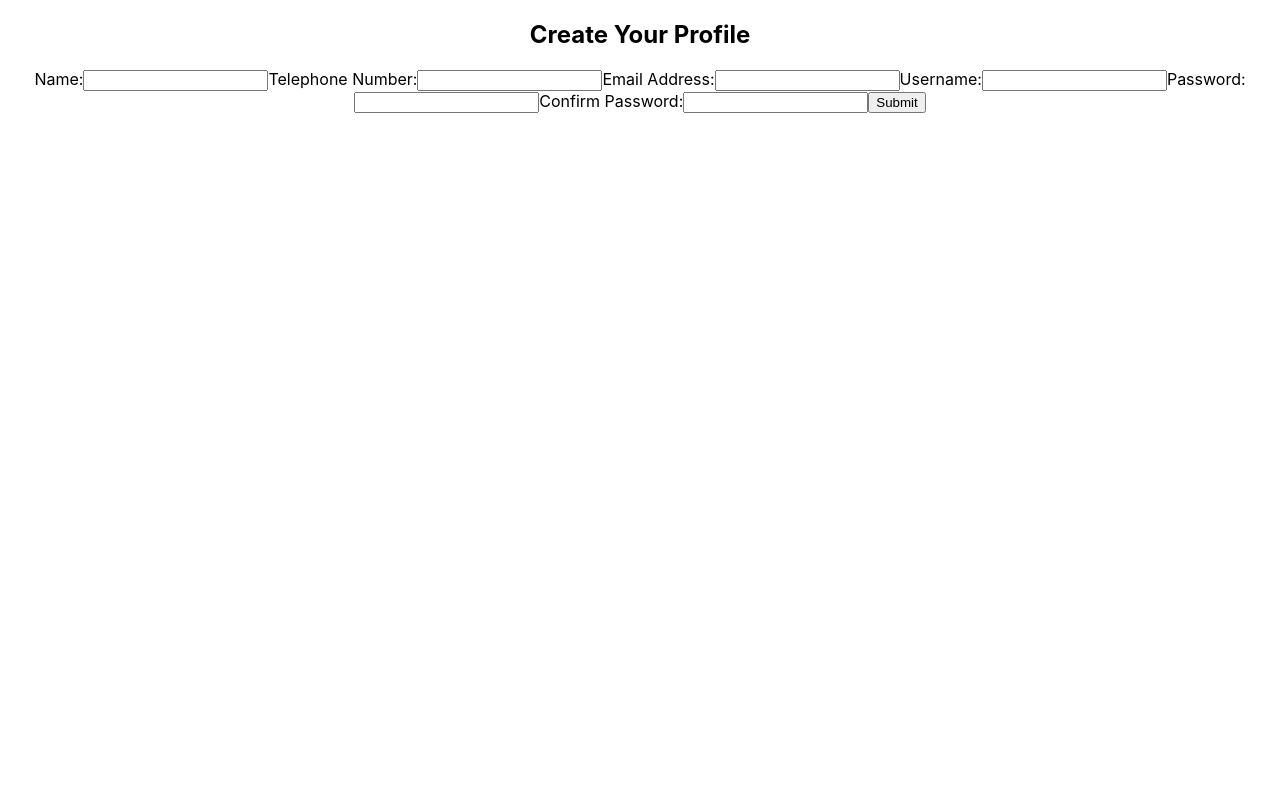
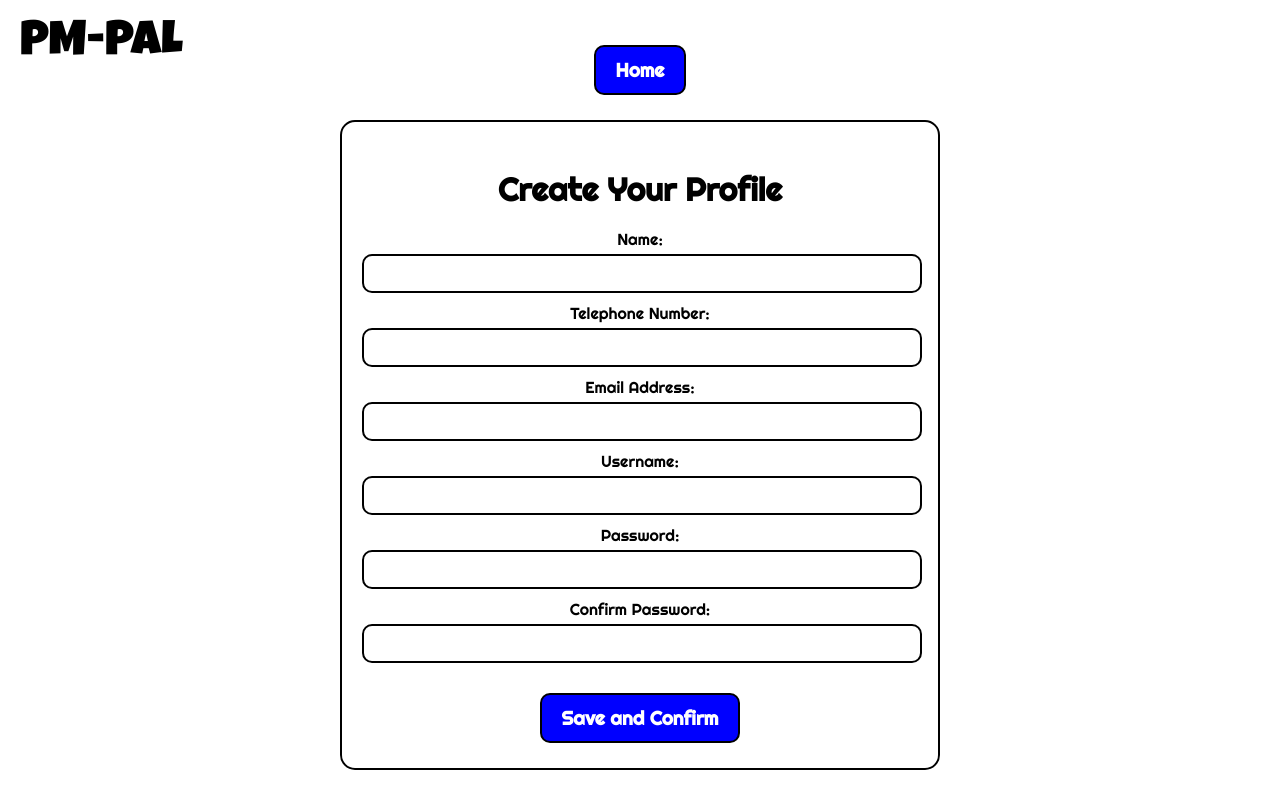
Before and after one commit to GrumpyRobot21/PP5-PM-PAL, a React (Create React App) app in the folder frontend/pmpalr/: page /create-profile in a window 1280 px wide. Built offline with nearby package versions, Linux system fonts and the light colour scheme.

Commit message:
added correct navigate code for profile create page to return to main page when completed

```diff
--- a/frontend/pmpalr/package.json
+++ b/frontend/pmpalr/package.json
@@ -8,6 +8,7 @@
     "@testing-library/user-event": "^13.5.0",
     "react": "^18.2.0",
     "react-dom": "^18.2.0",
+    "react-router-dom": "^6.16.0",
     "react-scripts": "5.0.1",
     "web-vitals": "^2.1.4"
   },
--- a/frontend/pmpalr/src/App.js
+++ b/frontend/pmpalr/src/App.js
@@ -1,5 +1,6 @@
 import React from 'react';
-import { BrowserRouter as Router, Switch, Route } from 'react-router-dom';
+import { BrowserRouter as Router, Routes, Route } from 'react-router-dom';  // Update import
+
 import HomePage from './components/HomePage';
 import CreateProfilePage from './components/CreateProfilePage';
 import './App.css';
@@ -8,10 +9,10 @@ function App() {
   return (
     <Router>
       <div className="App">
-        <Switch>
-          <Route path="/" exact component={HomePage} />
-          <Route path="/create-profile" component={CreateProfilePage} />
-        </Switch>
+        <Routes>  {/* Use Routes component instead of Switch */}
+          <Route path="/" element={<HomePage />} />  {/* Use element prop */}
+          <Route path="/create-profile" element={<CreateProfilePage />} />  {/* Use element prop */}
+        </Routes>
       </div>
     </Router>
   );
--- a/frontend/pmpalr/src/components/CreateProfilePage.css
+++ b/frontend/pmpalr/src/components/CreateProfilePage.css
@@ -3,12 +3,21 @@
   display: flex;
   flex-direction: column;
   align-items: center;
-  justify-content: center;
+  padding: 40px;
+  font-family: 'Righteous', cursive;
+}
+
+.central-content {
+  border: 2px solid black;
+  border-radius: 15px;
   padding: 20px;
+  max-width: 600px;
+  width: 100%;
+  box-sizing: border-box;
+  margin-top: 20px;
 }
 
 .create-profile-page h2 {
-  font-family: 'Righteous', cursive;
   font-size: 2em;
   margin-bottom: 20px;
 }
@@ -23,10 +32,11 @@
   padding: 10px;
   border: 2px solid black;
   border-radius: 10px;
+  margin-bottom: 10px;
 }
 
 .create-profile-page button {
-  margin-top: 20px;
+  margin: 5px;
   padding: 10px 20px;
   border: 2px solid black;
   background-color: blue;
@@ -34,22 +44,55 @@
   cursor: pointer;
   border-radius: 10px;
   font-weight: bold;
+  font-size: 1.2em;
+  font-family: 'Righteous', cursive;
+  text-decoration: none;
+  min-height: 50px;
 }
 
 .create-profile-page button:hover {
   background-color: green;
 }
 
-.create-profile-page label {
-  display: block;
-  margin-bottom: 5px;
+/* Align the "Save and Confirm" button */
+.create-profile-page .save-confirm-button {
+  margin-top: 20px;
 }
 
-.create-profile-page input {
-  width: calc(100% - 20px);
+/* Apply button styling to the Home button */
+.create-profile-page .home-button {
+  margin: 5px;
+  padding: 10px 20px;
+  border: 2px solid black;
+  background-color: blue;
+  color: white;
+  cursor: pointer;
+  border-radius: 10px;
+  font-weight: bold;
+  font-size: 1.2em;
+  font-family: 'Righteous', cursive;
+  text-decoration: none;
+  min-height: 50px;
 }
 
-.create-profile-page button {
-  margin-top: 20px;
-  align-self: flex-end;
+.create-profile-page .home-button a {
+  text-decoration: none;
+  color: white;
 }
+
+.create-profile-page .home-button:hover {
+  background-color: green;
+}
+
+.create-profile-page .pm-pal-text {
+  font-family: 'Luckiest Guy', cursive;
+  font-size: 3em;
+  position: absolute;
+  top: 20px;
+  left: 20px;
+}
+
+.create-profile-page .title {
+  font-family: 'Righteous', cursive;
+  font-size: 2em;
+}
--- a/frontend/pmpalr/src/components/CreateProfilePage.js
+++ b/frontend/pmpalr/src/components/CreateProfilePage.js
@@ -1,4 +1,6 @@
 import React, { useState } from 'react';
+import { useNavigate } from 'react-router-dom';
+import './CreateProfilePage.css';
 
 const CreateProfilePage = () => {
   const [formData, setFormData] = useState({
@@ -10,6 +12,8 @@ const CreateProfilePage = () => {
     confirmPassword: ''
   });
 
+  const navigate = useNavigate();  // Initialize navigate
+
   const handleChange = (e) => {
     const { name, value } = e.target;
     setFormData({ ...formData, [name]: value });
@@ -17,17 +21,25 @@ const CreateProfilePage = () => {
 
   const handleSubmit = (e) => {
     e.preventDefault();
-    // Add API call to register the user
     console.log('Form submitted:', formData);
+
+    // Navigate to the home page after form submission
+    navigate('/');
   };
 
   return (
     <div className="create-profile-page">
-      <h2>Create Your Profile</h2>
+      <div className="pm-pal-text">PM-PAL</div>
+      <div className="navbar">
+        <button className="home-button"><a href="/">Home</a></button>
+      </div>
+      <div className="central-content">
+        <h2 className="title">Create Your Profile</h2>
         <form onSubmit={handleSubmit}>
           <label htmlFor="name">Name:</label>
           <input type="text" id="name" name="name" onChange={handleChange} value={formData.name} />
 
+          {/* Adjusted the width for the telephone field */}
           <label htmlFor="telephone">Telephone Number:</label>
           <input type="text" id="telephone" name="telephone" onChange={handleChange} value={formData.telephone} />
 
@@ -43,8 +55,9 @@ const CreateProfilePage = () => {
           <label htmlFor="confirmPassword">Confirm Password:</label>
           <input type="password" id="confirmPassword" name="confirmPassword" onChange={handleChange} value={formData.confirmPassword} />
 
-        <button type="submit">Submit</button>
+          <button type="submit" className="save-confirm-button">Save and Confirm</button>
         </form>
+      </div>
     </div>
   );
 };
--- a/frontend/pmpalr/src/components/HomePage.css
+++ b/frontend/pmpalr/src/components/HomePage.css
@@ -16,12 +16,10 @@
   border-radius: 10px;
   margin: 20px 0;
   width: 50%;
-  /* Adjust the width as needed */
 }
 
 .text-container {
   width: 50%;
-  /* Adjust the width as needed */
 }
 
 .title {
@@ -35,6 +33,22 @@
   text-align: center;
 }
 
+.create-profile-button {
+  margin: 5px;
+  padding: 10px 20px;
+  border: 2px solid black;
+  background-color: blue;
+  color: white;
+  cursor: pointer;
+  border-radius: 10px;
+  font-weight: bold;
+  font-size: 1.2em;
+  font-family: 'Righteous', cursive;
+  text-decoration: none;
+  display: inline-block;
+  min-height: 26px;
+}
+
 .buttons button {
   margin: 5px;
   padding: 10px 20px;
@@ -44,11 +58,17 @@
   cursor: pointer;
   border-radius: 10px;
   font-weight: bold;
-  /* Make the text bold */
   font-size: 1.2em;
-  /* Adjust the font size */
+  font-family: 'Righteous', cursive;
+  text-decoration: none;
+  display: inline-block;
+  min-height: 50px;
 }
 
 .buttons button:hover {
   background-color: green;
 }
+
+.create-profile-button:hover {
+  background-color: green;
+}
--- a/frontend/pmpalr/src/components/HomePage.js
+++ b/frontend/pmpalr/src/components/HomePage.js
@@ -1,4 +1,5 @@
 import React from 'react';
+import { Link } from 'react-router-dom';  // Import Link from react-router-dom
 import './HomePage.css';
 
 const HomePage = () => {
@@ -7,15 +8,17 @@ const HomePage = () => {
       <div className="container title-container">
         <h1 className="title">PM-PAL</h1>
         <div className="buttons">
-          <button className="create-profile-button">Create Profile</button>
+          <Link to="/create-profile" className="buttons create-profile-button">
+            Create Profile
+          </Link>
           <button className="login-button">Login</button>
         </div>
       </div>
       <div className="container title-container"> {/* Use the same class as above */}
         <p className="welcome-text">
-          Welcome to "PM-PAL," the app to meet all of your task management and organizational needs.
-          Please create a profile. Once this is completed, you will be able to login and start fully realizing
-          that organized life you've been waiting for!
+          Welcome to "PM-PAL," the app to meet all of your task management and organisational needs.
+          Please create a profile. Once this is completed, you will be able to login and start fully realising
+          that organised life you've been waiting for!
         </p>
       </div>
     </div>
```
Also changed, not shown: 2 other files (tests, documents, lock files or other folders). Lines whose indentation alone changed are shown as unchanged.
